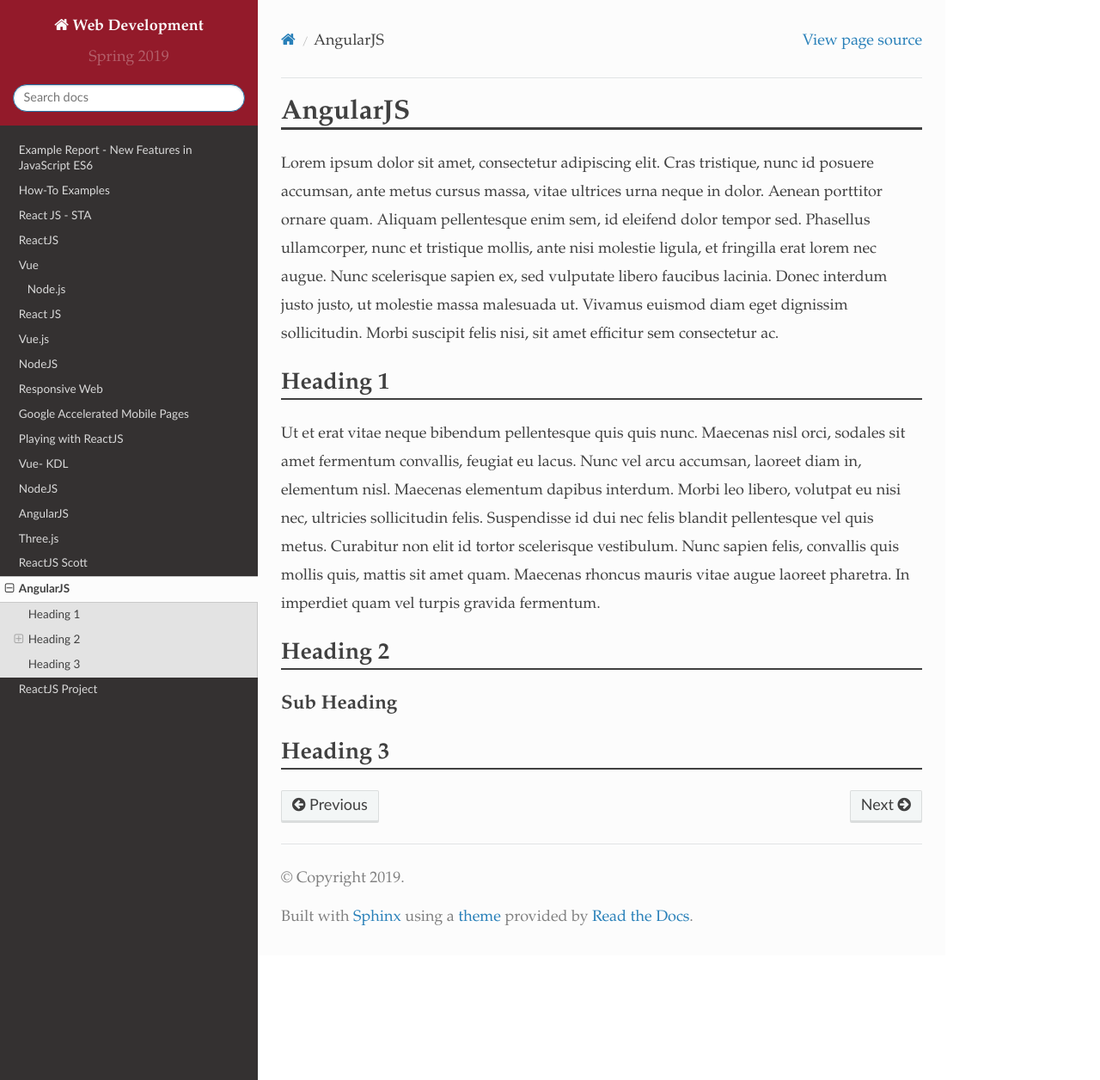
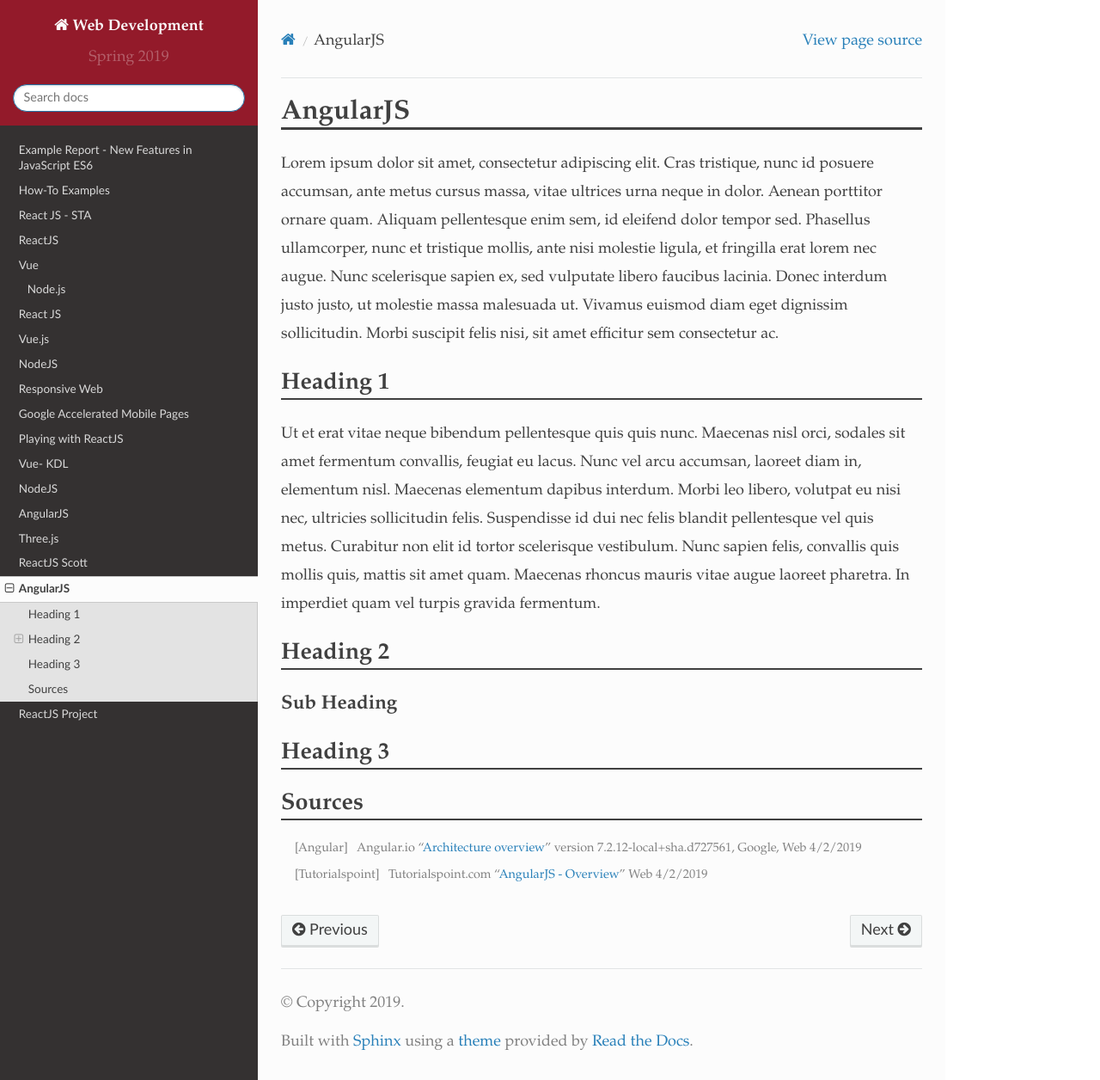
Before and after one commit to pvcraven/2019_spring_web_dev, a Sphinx documentation site: the page built from source/final/smith/index.rst, in a window 1280 px wide and 1256 px high. Shown: the whole window at 86% size. Built offline with Sphinx 7.4.7 and the Read the Docs theme 2.0.0, drawn with Linux system fonts in a browser that asks for light colours.

Commit message:
Making Citations

```diff
--- a/source/final/smith/index.rst
+++ b/source/final/smith/index.rst
@@ -30,3 +30,13 @@
 
 Heading 3
 ---------
+
+
+Sources
+-------
+
+.. [Angular] Angular.io "`Architecture overview <https://angular.io/guide/architecture>`_" version 7.2.12-local+sha.d727561, Google, Web 4/2/2019
+
+.. [Tutorialspoint] Tutorialspoint.com "`AngularJS - Overview <https://www.tutorialspoint.com/angularjs/angularjs_overview.htm>`_" Web 4/2/2019
+
+.. [Chansuwath, Senivongse] W. Chansuwath and T. Senivongse "A model-driven development of web applications using AngularJS framework," 2016 IEEE/ACIS 15th International Conference on Computer and Information Science (ICIS), Okayama, 2016, pp. 1-6.
```
